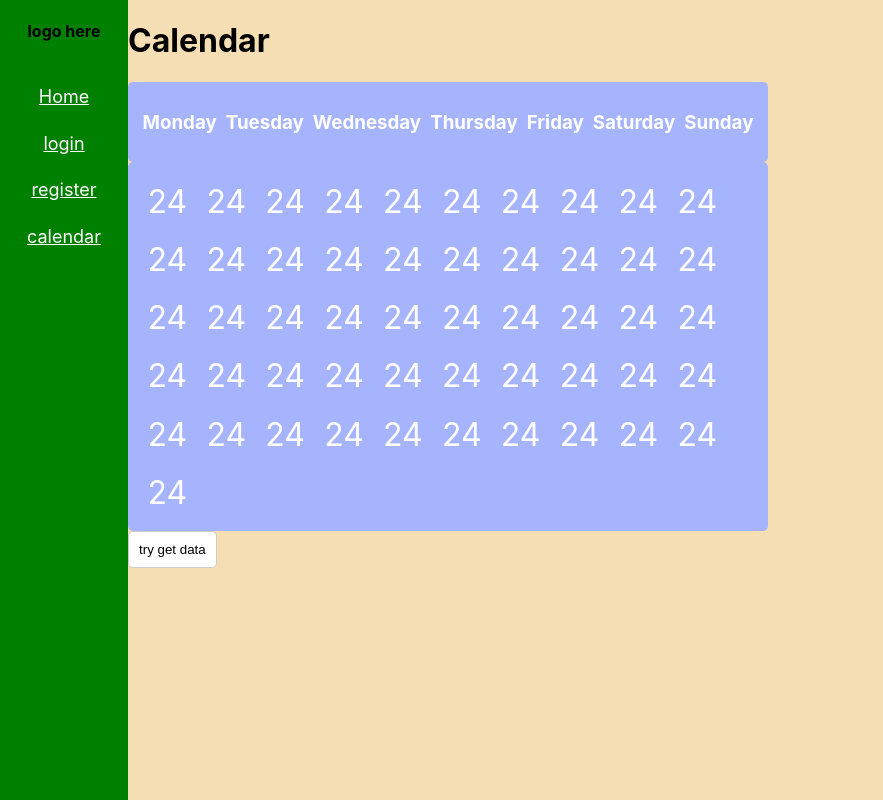
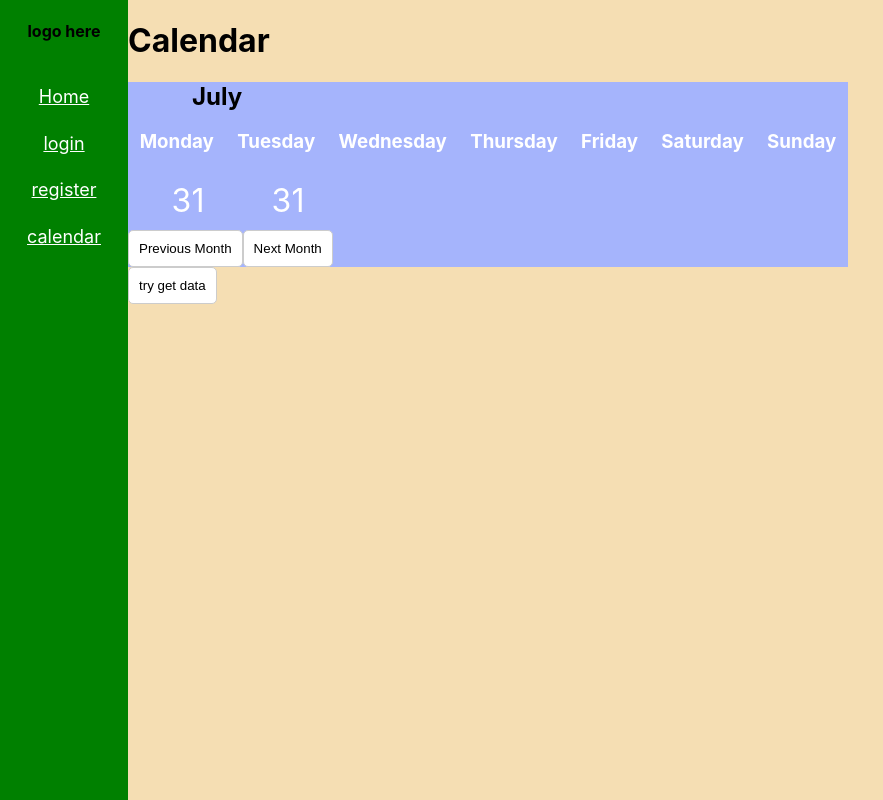
Before and after one commit to tobleroo/organizer-react, a React (Create React App) app: page /calendar in a window 1280 px wide. Shown: the whole page, without its empty margins (0-883 px from the left). Built offline with nearby package versions, Linux system fonts and the light colour scheme.

Commit message:
added calendar functions

```diff
--- a/src/components/calendarComponents/calendarBox.jsx
+++ b/src/components/calendarComponents/calendarBox.jsx
@@ -1,4 +1,5 @@
 import React from "react";
+import { useState, useEffect } from "react";
 
 import "../../styles/CalendarBoxStyle.css";
 
@@ -124,8 +125,82 @@ function generateDummyData() {
 }
 
 function CalendarBox() {
+
+    const [calendarData, setCalendarData] = useState(generateDummyData());
+    const [currentMonthSelected, setCurrentMonthSelected] = useState(getCurrentMonth());
+
+    useEffect(() => {
+        // fetch data from backend
+        //setCalendarData(generateDummyData());
+        CheckCurrentMonth(calendarData.data[0].date);
+    }, []);
+
+    useEffect(() => {
+        createCalendar();
+    }, [calendarData]);
+
+
+    function seeData(){
+        console.log(calendarData.data[0].date);
+    };
+
+    function compareToTodaysDate(calendarDate){
+        const today = new Date();
+        const todayString = today.toISOString().slice(0, 10);
+
+        if(calendarDate === todayString){
+            return true;
+        }else{
+            return false;
+        }
+
+    }
+
+    function getCurrentMonth(){
+        const today = new Date();
+        const todayMonthString = today.toISOString().slice(5, 7);
+        return todayMonthString;
+    }
+
+    function CheckCurrentMonth(dateToCheck, currentMonth){
+        const inputMonth = dateToCheck.substring(5,7);
+
+        if(inputMonth === currentMonth){
+            return true;
+        }else{
+            return false;
+        }
+    }
+
+
+    //big algorithm to create calendar
+    function createCalendar(){
+
+        if(calendarData === null){
+            document.getElementById('calendarBoxId').innerHTML = "loading data";
+        }else{
+            const calendarbox = document.getElementById('calendarBoxId');
+
+            for(let i = 0; i < calendarData.data.length; i++){
+
+                if(CheckCurrentMonth(calendarData.data[i].date, getCurrentMonth())){
+                    const date = document.createElement('p');
+                    date.className = "dateNumber";
+                    date.innerText = calendarData.data[i].date.substring(8,10);
+                    if(compareToTodaysDate(calendarData.data[i].date)){
+                        date.style.backgroundColor = "red";
+                    }
+                    calendarbox.appendChild(date);
+                }
+            }
+        }
+    }
+
     return (
         <div className="calendarBox">
+            <div className="month-box">
+                <h4>July</h4>
+            </div>
             <div className="weekdays-box">
                 <h3>Monday</h3>
                 <h3>Tuesday</h3>
@@ -135,58 +210,12 @@ function CalendarBox() {
                 <h3>Saturday</h3>
                 <h3>Sunday</h3>
             </div>
-            <div className="calendarBox_days">
-                <p className="dateNumber">24</p>
-                <p className="dateNumber">24</p>
-                <p className="dateNumber">24</p>
-                <p className="dateNumber">24</p>
-                <p className="dateNumber">24</p>
-                <p className="dateNumber">24</p>
-                <p className="dateNumber">24</p>
-                <p className="dateNumber">24</p>
-                <p className="dateNumber">24</p>
-                <p className="dateNumber">24</p>
-                <p className="dateNumber">24</p>
-                <p className="dateNumber">24</p>
-                <p className="dateNumber">24</p>
-                <p className="dateNumber">24</p>
-                <p className="dateNumber">24</p>
-                <p className="dateNumber">24</p>
-                <p className="dateNumber">24</p>
-                <p className="dateNumber">24</p>
-                <p className="dateNumber">24</p>
-                <p className="dateNumber">24</p>
-                <p className="dateNumber">24</p>
-                <p className="dateNumber">24</p>
-                <p className="dateNumber">24</p>
-                <p className="dateNumber">24</p>
-                <p className="dateNumber">24</p>
-                <p className="dateNumber">24</p>
-                <p className="dateNumber">24</p>
-                <p className="dateNumber">24</p>
-                <p className="dateNumber">24</p>
-                <p className="dateNumber">24</p>
-                <p className="dateNumber">24</p>
-                <p className="dateNumber">24</p>
-                <p className="dateNumber">24</p>
-                <p className="dateNumber">24</p>
-                <p className="dateNumber">24</p>
-                <p className="dateNumber">24</p>
-                <p className="dateNumber">24</p>
-                <p className="dateNumber">24</p>
-                <p className="dateNumber">24</p>
-                <p className="dateNumber">24</p>
-                <p className="dateNumber">24</p>
-                <p className="dateNumber">24</p>
-                <p className="dateNumber">24</p>
-                <p className="dateNumber">24</p>
-                <p className="dateNumber">24</p>
-                <p className="dateNumber">24</p>
-                <p className="dateNumber">24</p>
-                <p className="dateNumber">24</p>
-                <p className="dateNumber">24</p>
-                <p className="dateNumber">24</p>
-                <p className="dateNumber">24</p>
+            <div className="calendarBox_days" id="calendarBoxId">
+
+            </div>
+            <div className="change-month-box">
+                <button type="button" className="change-month-button" onClick={seeData}>Previous Month</button>
+                <button type="button" className="change-month-button">Next Month</button>
             </div>
         </div>
     );
--- a/src/styles/CalendarBoxStyle.css
+++ b/src/styles/CalendarBoxStyle.css
@@ -3,24 +3,41 @@
 .calendarBox{
     display: flex;
     flex-direction: column;
-    max-width: 40rem;
+    width: 45rem;
+    background-color: #a5b4fc;
 }
 
 .weekdays-box{
     display: flex;
     flex-direction: row;
     justify-content: space-around;
-    background-color: #a5b4fc;
     color: #ffffff;
-    padding: 10px;
+    padding: 0;
     border-radius: 5px;
+}
+
+.weekdays-box p{
+    border: solid black 1px;
+    margin: 0;
+    padding: 0;
+    width: 100px;
+    text-align: center;
+    font-size: x-large;
+    font-weight: bolder;
+}
+
+.month-box h4{
+    padding: 0;
+    margin: 0;
+    margin-left: 4rem;
+    font-size: x-large;
+
 }
 
 .calendarBox_days{
     display: flex;
     flex-direction: row;
     justify-content:flex-start;
-    background-color: #a5b4fc;
     color: #ffffff;
     padding: 10px;
     border-radius: 5px;
@@ -28,10 +45,13 @@
 }
 
 .calendarBox_days p{
-    margin: .3rem;
-    padding: .3rem;
+    margin: 0;
+    padding: 0;
     font-size: xx-large;
+    width: 100px;
+    text-align: center;
 }
+
 
 .calendarBox_days p:hover{
     cursor: pointer;
```
